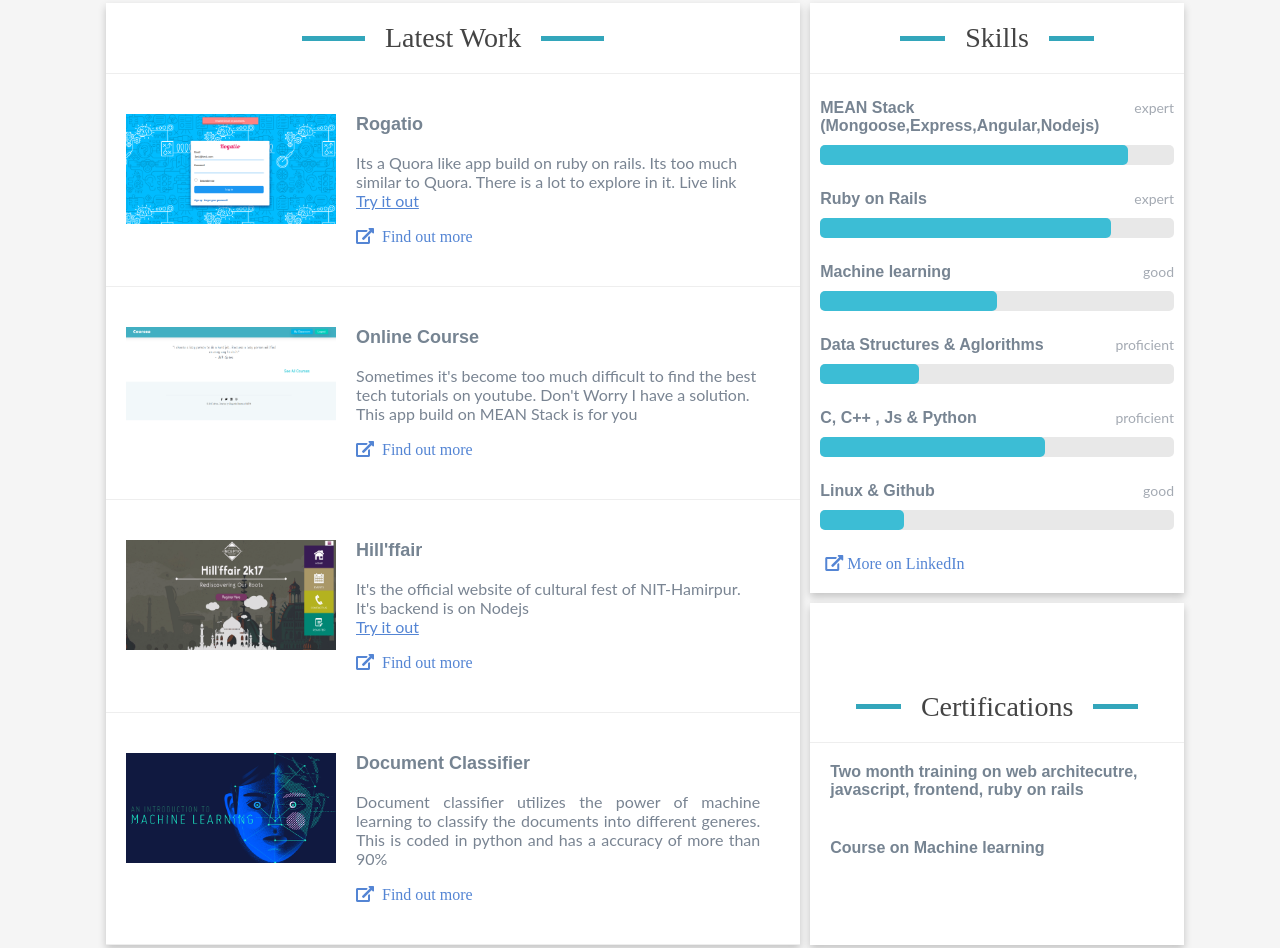
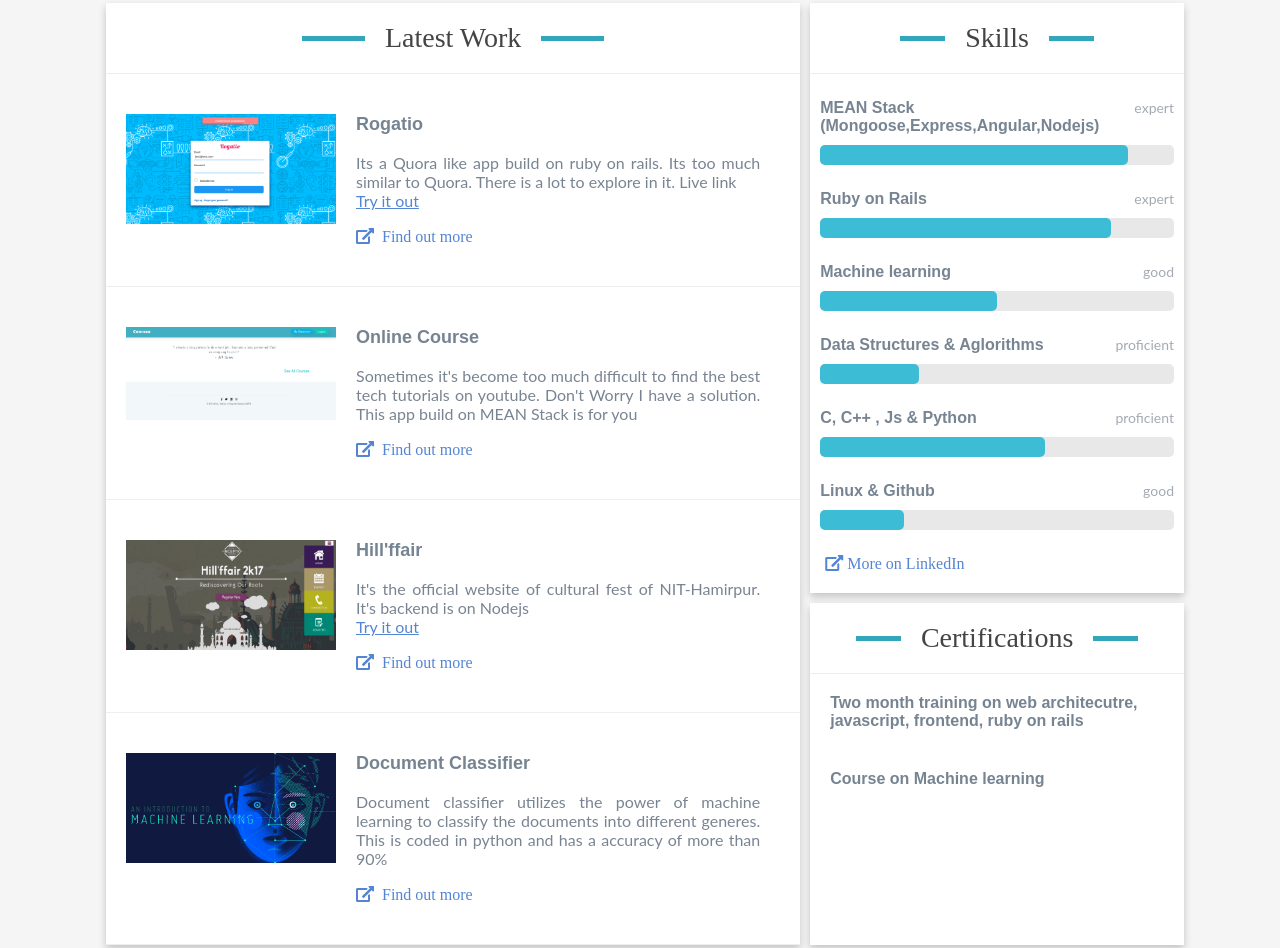
Before and after one commit to divsharma-usc/divyansh417.github.io, a plain HTML site: page index.html in a window 1280 px wide. Shown: the part 1092-2040 px from the top of the page. Drawn offline with nearby package versions, Linux system fonts and the light colour scheme.

Commit message:
final changes

```diff
--- a/assets/styles.css
+++ b/assets/styles.css
@@ -213,6 +213,11 @@ body{
 	height: 100%;
 	display: flex;
 	flex-direction: column;
+	align-items: flex-start;
+	justify-content: flex-start;
+}
+#certification #heading{
+	display: flex;
 	justify-content: center;
 }
 #course{
--- a/index.html
+++ b/index.html
@@ -10,7 +10,7 @@
     integrity="sha256-3edrmyuQ0w65f8gfBsqowzjJe2iM6n0nKciPUp8y+7E="
     crossorigin="anonymous"></script>
     <script src="assets/javascript.js"></script>
-
+    <meta name="theme-color" content="#2b8fa1" />
 
 </head>
 <body>
@@ -98,7 +98,7 @@
 				</div>
 				<div id="content">
 				     <h3>Rogatio</h3><br>
-				     <p>Its a Quora like app build on ruby on rails. Its too much similar to Quora. There is a lot to explore in it. Live link <br><a href="https://rogatio.herokuapp.com/users/sign_in" target="_blank">Try it out</a></p><br>
+				     <p style="text-align: justify;">Its a Quora like app build on ruby on rails. Its too much similar to Quora. There is a lot to explore in it. Live link <br><a href="https://rogatio.herokuapp.com/users/sign_in" target="_blank">Try it out</a></p><br>
 				     <a href="https://github.com/divyansh417/Rogatio" target="_blank" style="text-decoration: none; "><i class="fas fa-external-link-alt"></i>&nbsp Find out more</a>
 			    </div>
 			</div>
@@ -109,7 +109,7 @@
 				</div>
 				<div id="content">
 				     <h3>Online Course</h3><br>
-				     <p>Sometimes it's become too much difficult to find the best tech tutorials on youtube. Don't Worry I have a solution. This app build on MEAN Stack is for you</p><br>
+				     <p style="text-align: justify;">Sometimes it's become too much difficult to find the best tech tutorials on youtube. Don't Worry I have a solution. This app build on MEAN Stack is for you</p><br>
 				     <a href="https://github.com/divyansh417/lets-get-mean" target="_blank" style="text-decoration: none;"><i class="fas fa-external-link-alt"></i>&nbsp Find out more</a>
 			    </div>
 			</div>
@@ -120,7 +120,7 @@
 				</div>
 				<div id="content">
 				     <h3>Hill'ffair</h3><br>
-				     <p>It's the official website of cultural fest of NIT-Hamirpur. It's backend is on Nodejs<br><a href="https://nithhillffair2k17.herokuapp.com/" target="_blank">Try it out</a></p><br>
+				     <p style="text-align: justify;">It's the official website of cultural fest of NIT-Hamirpur. It's backend is on Nodejs<br><a href="https://nithhillffair2k17.herokuapp.com/" target="_blank">Try it out</a></p><br>
 				     <a href="https://github.com/divyansh417/hillffair2k17" target="_blank" style="text-decoration: none;"><i class="fas fa-external-link-alt"></i>&nbsp Find out more</a>
 			    </div>
 			</div>
@@ -212,7 +212,7 @@
             </div>
           </div>
           <div id="certification">
-          	<div id="heading">
+          	<div id="heading" class="test" style="width: 100%">
 				<div id="bluebox" style="width: 12%"></div>
 		     	   Certifications
 		     	<div id="bluebox" style="width: 12%"></div>
```
